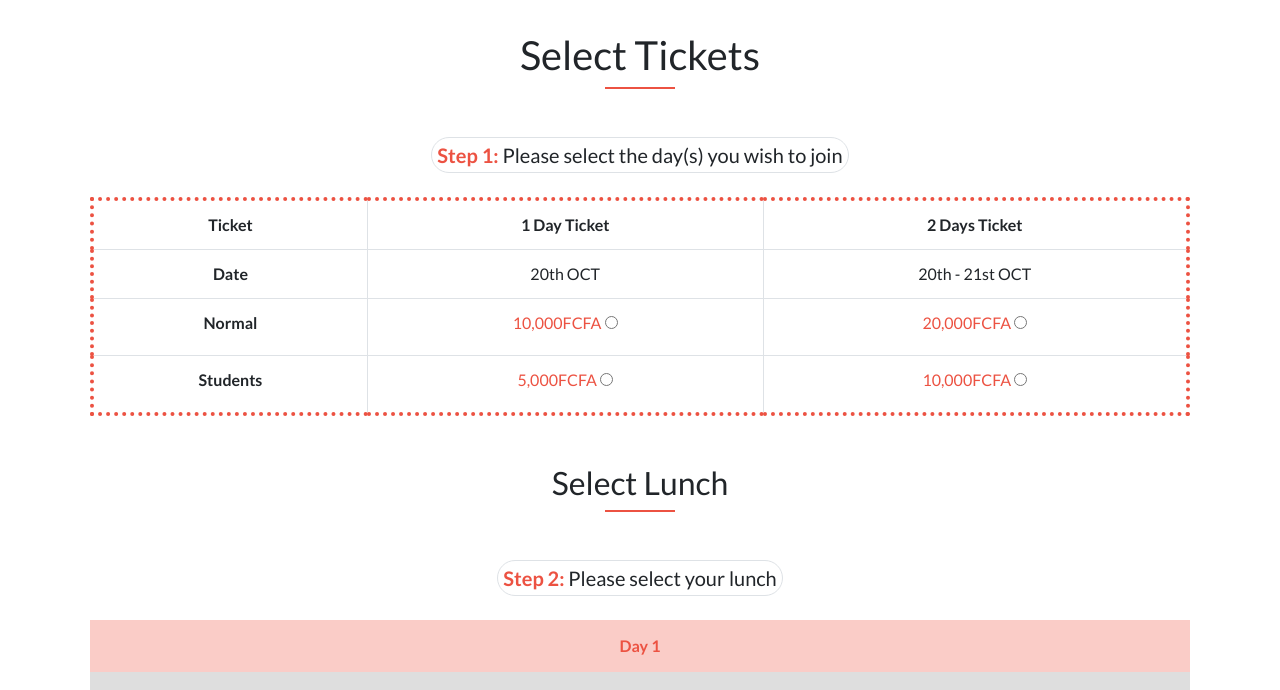
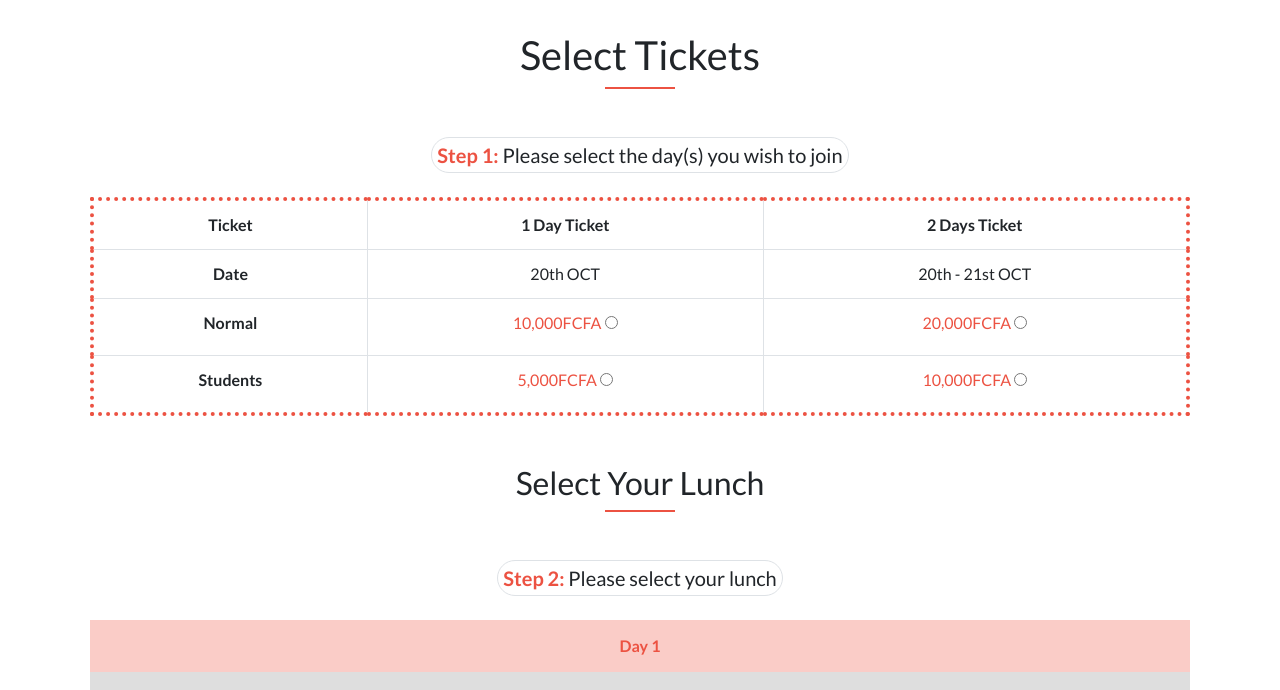
Before and after one commit to Georjane/LEO-Workshop-Website, a website: page tickets.html in a window 1280 px wide. Shown: the part 110-800 px from the top of the page. Drawn offline with nearby package versions, Linux system fonts and the light colour scheme.

Commit message:
Fix errors

```diff
--- a/tickets.html
+++ b/tickets.html
@@ -78,7 +78,7 @@
      </section>
 
      <section>
-        <h2 class="text-center mt-5">Select Lunch</h2>
+        <h2 class="text-center mt-5">Select Your Lunch</h2>
         <div class="redline"></div>
          <h5 class=" ticket-para border mb-4"><strong class="redtext">Step 2: </strong>  Please select your lunch</h5>
 
```
